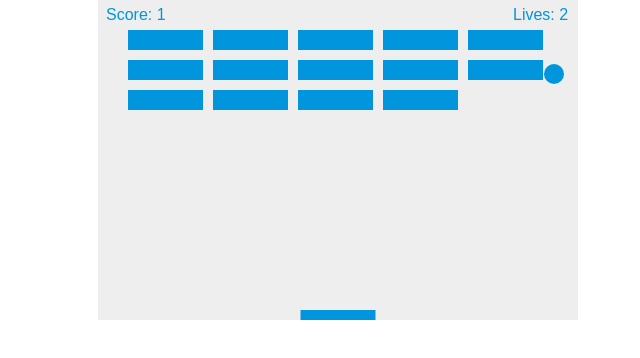
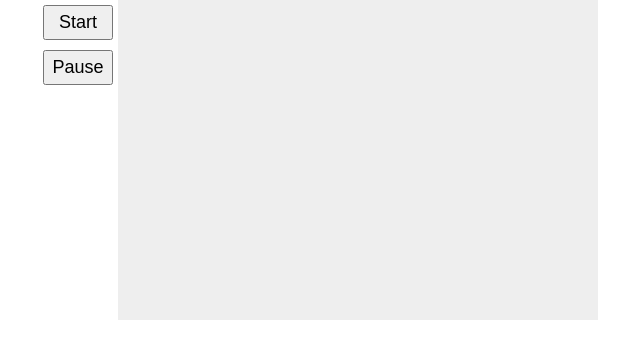
Before and after one commit to chekalin/gamedev-canvas, a plain HTML site: page src/index.html in a window 1280 px wide. Shown: the whole page, without its empty margins (302-942 px from the left). Drawn offline with Linux system fonts and the light colour scheme.

Commit message:
added start and stop buttons

```diff
--- a/src/index.html
+++ b/src/index.html
@@ -6,9 +6,19 @@
     <link rel="stylesheet" type="text/css" href="styles.css">
 </head>
 <body>
-
-<canvas id="myCanvas" width="480" height="320"></canvas>
-
+<div class="content">
+    <div class="menu">
+        <ul>
+            <li>
+                <button type="button" onclick="MainGame.start()">Start</button>
+            </li>
+            <li>
+                <button type="button" onclick="MainGame.pause()">Pause</button>
+            </li>
+        </ul>
+    </div>
+    <canvas id="myCanvas" width="480" height="320"></canvas>
+</div>
 <script src="script.js"></script>
 
 </body>
--- a/src/script.js
+++ b/src/script.js
@@ -1,5 +1,7 @@
-(function () {
+(function (window) {
     'use strict';
+
+    var animationId;
 
     var DEFAULT_DX = 2;
     var DEFAULT_DY = -2;
@@ -150,7 +152,7 @@
         x += dx;
         y += dy;
 
-        requestAnimationFrame(draw);
+        animationId = requestAnimationFrame(draw);
     }
 
     function keyDownHandler(e) {
@@ -180,6 +182,11 @@
     document.addEventListener('keydown', keyDownHandler, false);
     document.addEventListener('mousemove', mouseMoveHandler, false);
 
-    draw();
-
-})();
+    window.MainGame = {};
+    window.MainGame.start = function() {
+        draw();
+    };
+    window.MainGame.pause = function() {
+        cancelAnimationFrame(animationId);
+    };
+})(window);
--- a/src/styles.css
+++ b/src/styles.css
@@ -3,8 +3,27 @@
     margin: 0
 }
 
+.content {
+    margin: auto;
+    width: 600px;
+}
+
+.menu {
+    float: left;
+}
+
+.menu ul {
+    list-style-type: none;
+}
+
+.menu button {
+    font-size: large;
+    padding: 5px;
+    margin: 5px;
+    width: 70px;
+}
+
 canvas {
     background: #eee;
     display: block;
-    margin: 0 auto;
 }
```
